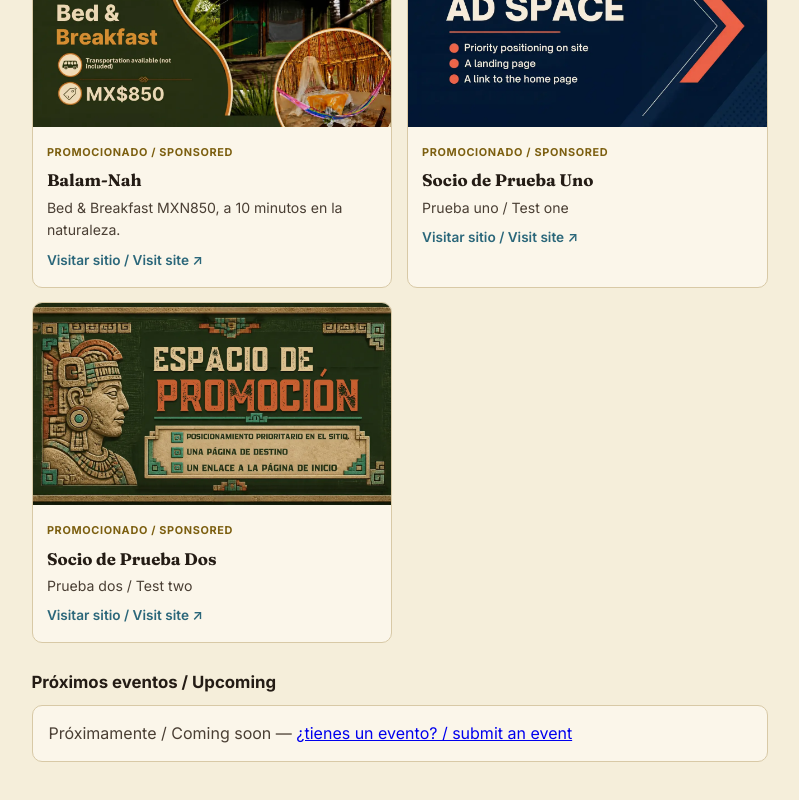
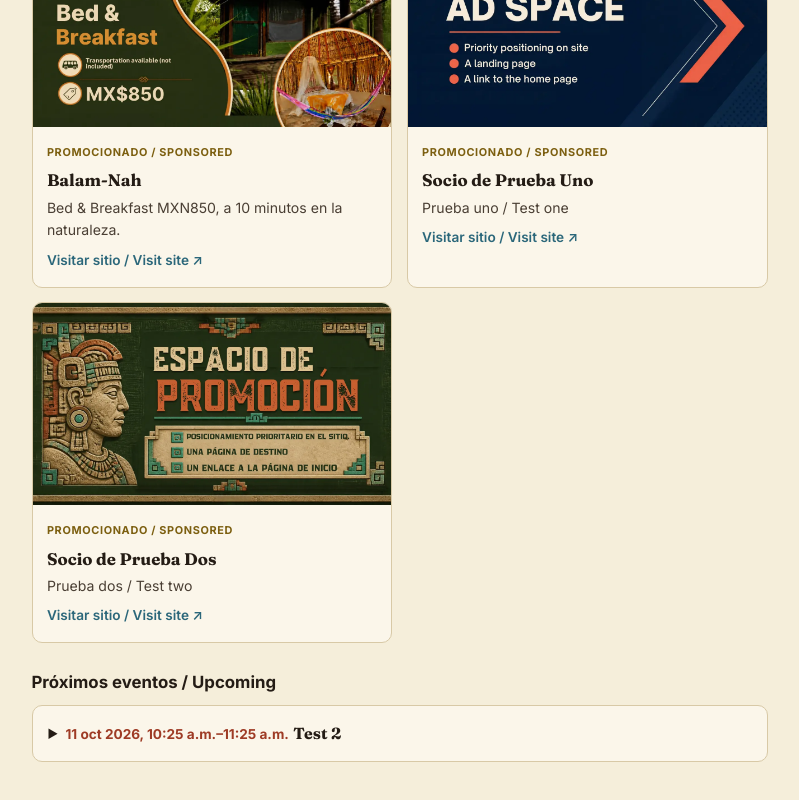
Before and after one commit to Red-Running-Horse/FCPqrooDirectoryServices, a Next.js app: page /eventos in a window 1280 px wide. Shown: the part 589-1389 px from the top of the page, without its empty margins (233-1032 px from the left). Built offline with nearby package versions, Linux system fonts and the light colour scheme.

Commit message:
Add test event: Test 2 at Mercado Municipal

```diff
--- a/app/events.mjs
+++ b/app/events.mjs
@@ -112,6 +112,26 @@ const events = [
     status: "unverified",
     lastUpdated: "2026-10-06",
   },
+  {
+    // Submitted through the event suggestion form on 2026-10-11. Test data:
+    // ES mirrors EN — real submissions need proper translation before publishing.
+    id: "test-2",
+    title: { es: "Test 2", en: "Test 2" },
+    description: { es: "Test test", en: "Test test" },
+    startAt: "2026-10-11T10:25:00-05:00",
+    endAt: "2026-10-11T11:25:00-05:00",
+    venue: {
+      placeId: "mercado-felipe-carrillo-puerto",
+      name: {
+        es: "Mercado Público Municipal de Felipe Carrillo Puerto",
+        en: "Felipe Carrillo Puerto Municipal Public Market",
+      },
+    },
+    category: "culture",
+    contactNote: "Enviado por marcsir@tutanota.com el 2026-10-11 a las 15:26 (hora Cancún).",
+    status: "unverified",
+    lastUpdated: "2026-10-11",
+  },
 
 ];
 
```
